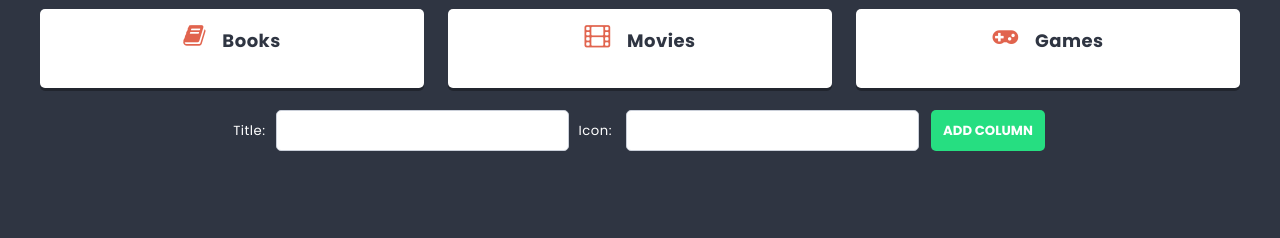
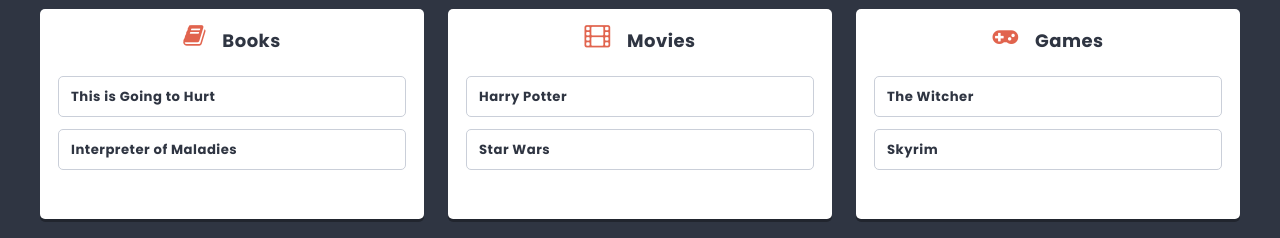
Before and after one commit to thempower/first-react-app, a React (Create React App) app: page / in a window 1280 px wide. Shown: the part 532-770 px from the top of the page. Built offline with nearby package versions, Linux system fonts and the light colour scheme.

Commit message:
init CardForm

```diff
--- /dev/null
+++ b/src/components/Card/Card.js
@@ -0,0 +1,9 @@
+import styles from './Card.module.scss';
+
+const Card = props => {
+    return (
+        <li className={styles.card}>{props.title}</li>
+    );
+};
+
+export default Card;
--- /dev/null
+++ b/src/components/Card/Card.module.scss
@@ -0,0 +1,13 @@
+@import '../../styles/settings.scss';
+
+.card {
+    position: relative;
+    background: $color-light;
+    border: 1px solid lighten($color-dark, 60%);
+    padding: $base-size;
+    margin: 0 0 $base-size 0;
+    border-radius: $radius;
+    display: flex;
+    justify-content: space-between;
+    font-weight: bold;
+}
--- a/src/components/Column/Column.js
+++ b/src/components/Column/Column.js
@@ -1,9 +1,15 @@
-import styles from './Column.module.scss'
+import styles from './Column.module.scss';
+import Card from '../Card/Card.js';
 
 const Column = props => {
+
+
     return (
         <article className={styles.column}>
             <h2 className={styles.title}><span className={styles.icon + ' fa fa-' + props.icon} /> {props.title}</h2>
+            <ul className={styles.cards}>
+                {props.cards.map(card => <Card key={card.id} title={card.title} />)}
+            </ul>
         </article>
     );
 };
--- a/src/components/ColumnForm/ColumnForm.module.scss
+++ b/src/components/ColumnForm/ColumnForm.module.scss
@@ -1,5 +1,5 @@
 .ColumnForm  {
-    text-align: center;
+
     padding: 10px;
 }
 
--- a/src/components/List/List.js
+++ b/src/components/List/List.js
@@ -6,14 +6,38 @@
 
 const List = () => {
     const [columns, setColumns] = useState([
-        { id: 1, title: 'Books', icon: 'book' },
-        { id: 2, title: 'Movies', icon: 'film' },
-        { id: 3, title: 'Games', icon: 'gamepad' }
-    ]);
+		{
+			id: 1,
+			title: 'Books',
+			icon: 'book',
+			cards: [
+				{ id: 1, title: 'This is Going to Hurt' },
+				{ id: 2, title: 'Interpreter of Maladies' }
+			]
+		},
+		{
+			id: 2,
+			title: 'Movies',
+			icon: 'film',
+			cards: [
+				{ id: 1, title: 'Harry Potter' },
+				{ id: 2, title: 'Star Wars' }
+			]
+		},
+		{
+			id: 3,
+			title: 'Games',
+			icon: 'gamepad',
+			cards: [
+				{ id: 1, title: 'The Witcher' },
+				{ id: 2, title: 'Skyrim' }
+			]
+		}
+	]);
 
 	const addColumn = newColumn => {
-		setColumns([...columns, { id: shortid(), title: newColumn.title, icon: newColumn.icon }]);
-};
+		setColumns([...columns, { id: shortid(), title: newColumn.title, icon: newColumn.icon, cards: [] }]);
+	};
 
 	return (
 		<div className={styles.list}>
@@ -22,7 +46,7 @@
 			</header>
 			<p className={styles.description}>Interesting things I want to check out</p>
 			<section className={styles.columns}>
-				{columns.map(column => <Column key={column.id} title={column.title} icon={column.icon} />)}
+			{columns.map(column => <Column key={column.id} id={column.id} title={column.title} icon={column.icon} cards={column.cards} />)}
 			</section>
 			<ColumnForm action={addColumn} />
 		</div>
```
